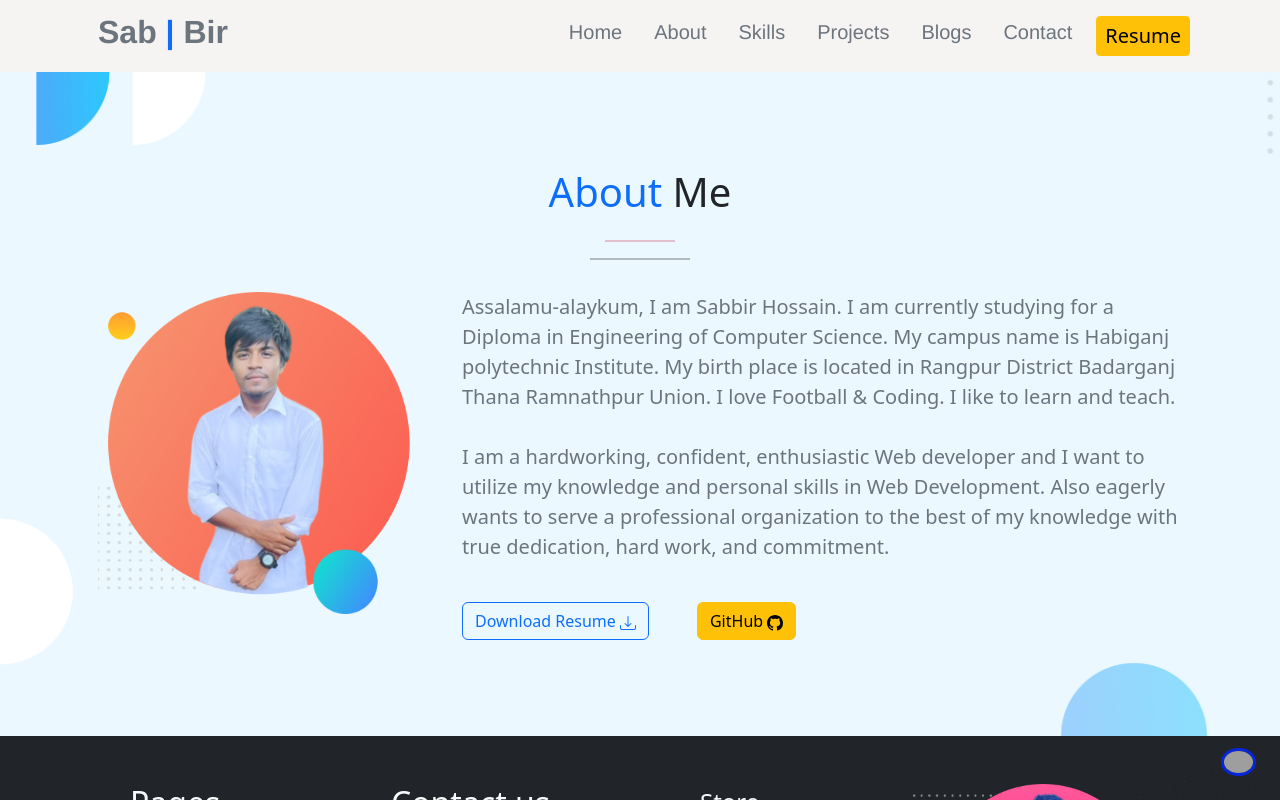
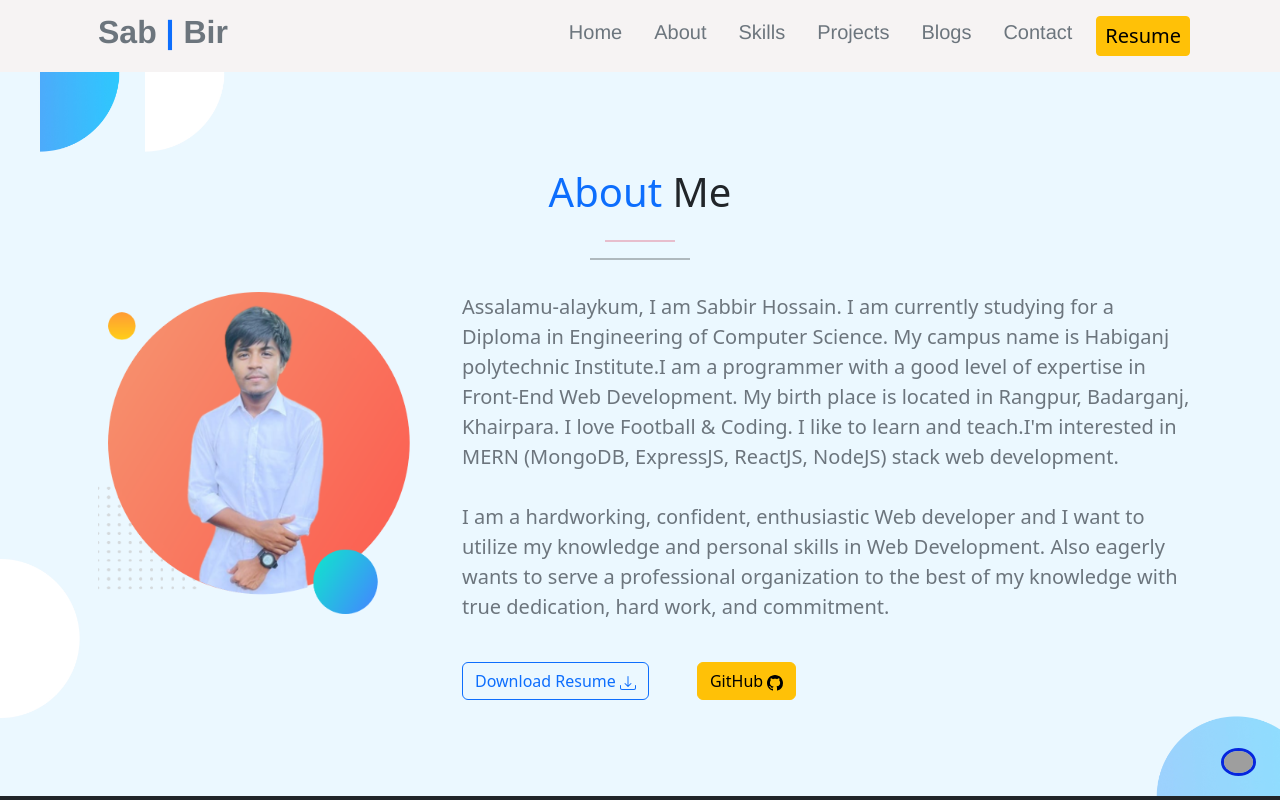
Before and after one commit to sabbirhossaindev/dev-sabbir, a React (Create React App) app: page /about in a window 1280 px wide. Shown: the top 800 px of the page. Built offline with nearby package versions, Linux system fonts and the light colour scheme; grey boxes are pictures that could not be loaded.

Commit message:
data added

```diff
--- a/src/Pages/Home/About/About.js
+++ b/src/Pages/Home/About/About.js
@@ -25,7 +25,7 @@ const About = () => {
                     </Col>
                     <Col md='8'>
                         <div>
-                            <p className='mt-3 fs-5 text-secondary'>Assalamu-alaykum, I am Sabbir Hossain. I am currently studying for a Diploma in Engineering of Computer Science. My campus name is Habiganj polytechnic Institute. My birth place is located in Rangpur District Badarganj Thana Ramnathpur Union. I love Football & Coding. I like to learn and teach.
+                            <p className='mt-3 fs-5 text-secondary'>Assalamu-alaykum, I am Sabbir Hossain. I am currently studying for a Diploma in Engineering of Computer Science. My campus name is Habiganj polytechnic Institute.I am a programmer with a good level of expertise in Front-End Web Development. My birth place is located in Rangpur, Badarganj, Khairpara. I love Football & Coding. I like to learn and teach.I'm interested in MERN (MongoDB, ExpressJS, ReactJS, NodeJS) stack web development.
                                 <br />
                                 <br />
                                 I am a hardworking, confident, enthusiastic Web developer and I want to utilize my knowledge and personal skills in Web Development. Also eagerly wants to serve a professional organization to the best of my knowledge with true dedication, hard work, and commitment.
```
